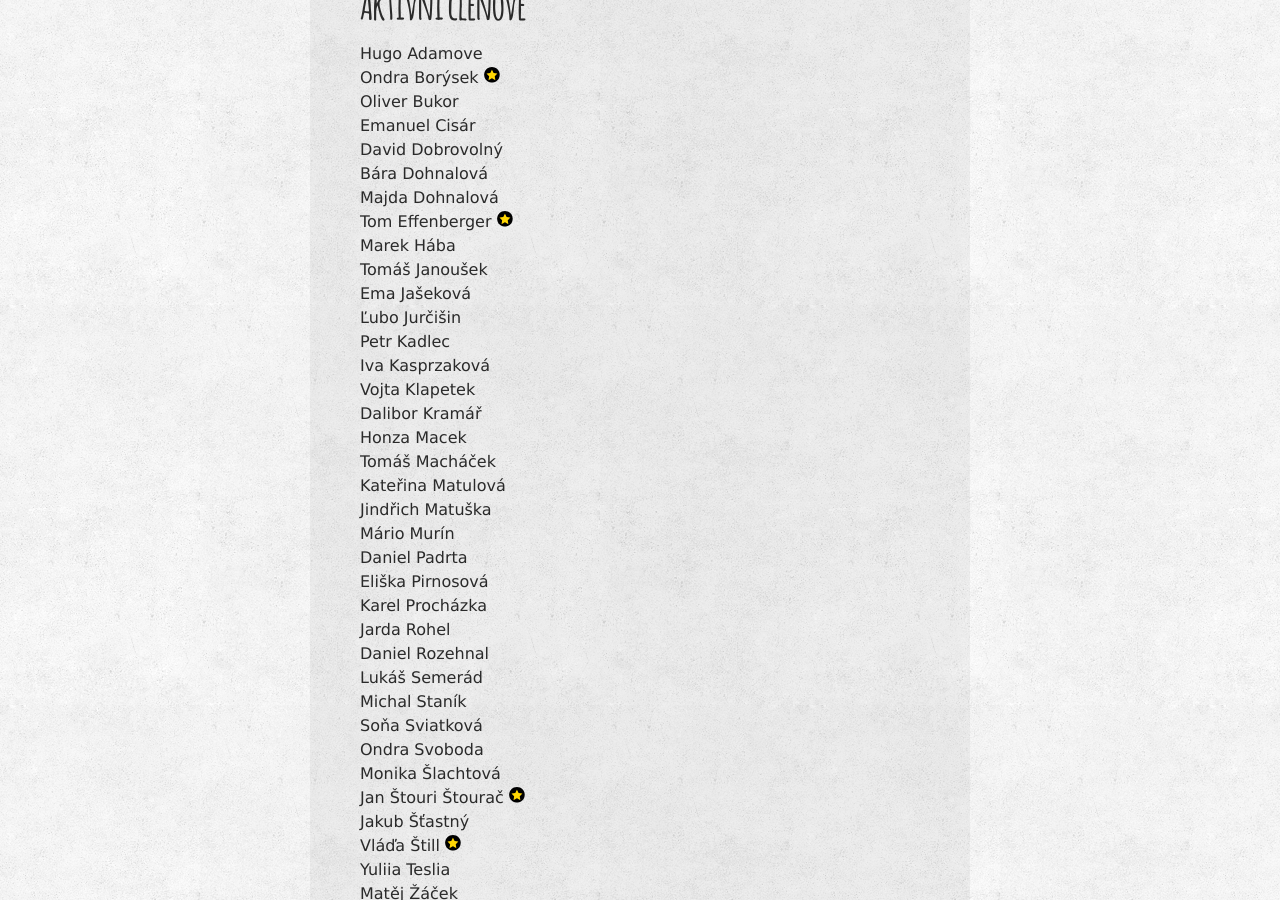
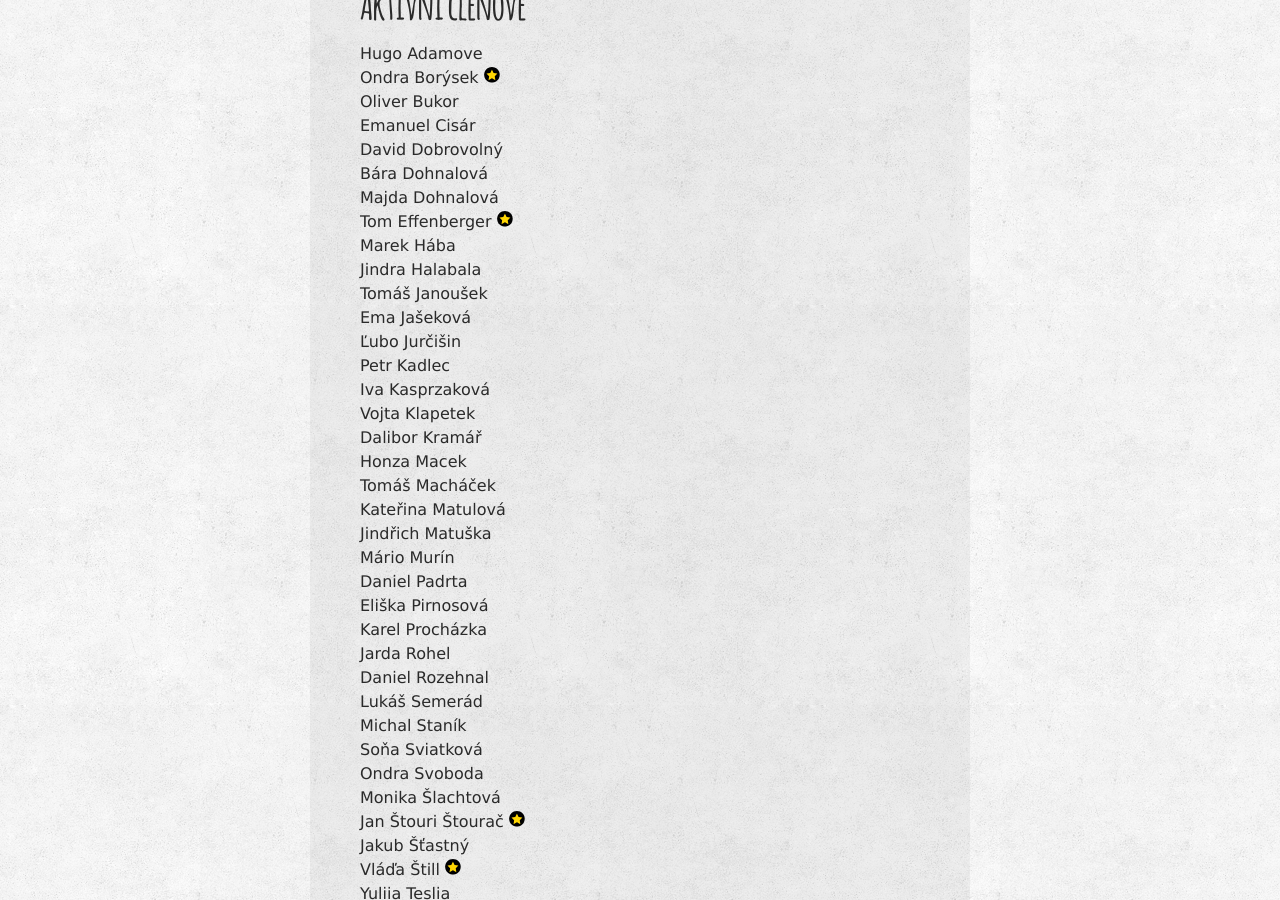
Before and after one commit to zverinec/zverinec-web, a Jekyll site: the page built from _pages/members.md, in a window 1280 px wide and 900 px high, scrolled down 695 px. Built offline with Jekyll 4.4.1, drawn with Linux system fonts in a browser that asks for light colours; comment, search, counter and statistics services are not loaded.

Commit message:
Add active member Jindra Halabala

```diff
--- a/_pages/members.md
+++ b/_pages/members.md
@@ -24,6 +24,7 @@ Bára Dohnalová<br/>
 Majda Dohnalová<br/>
 Tom Effenberger <img src="img/rad.svg" class="rad" title="Řád přítele severské zvěře za hrdinský přínos KSI a stvoření NP hry" /><br/>
 Marek Hába<br/>
+Jindra Halabala<br/>
 Tomáš Janoušek<br/>
 Ema Jašeková<br/>
 Ľubo Jurčišin<br/>
```
